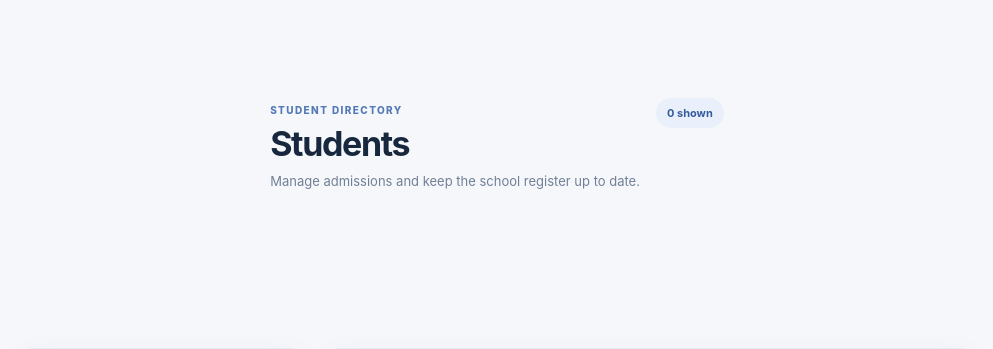
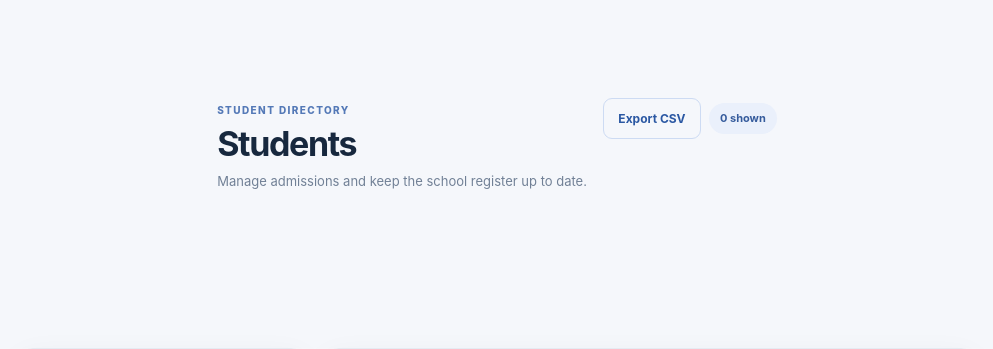
Before and after one commit to pk8873/My_school, a Django app: template templates/schools/students.html in a window 1280 px wide. Shown: the part 76-425 px from the top of the page, without its empty margins (143-1136 px from the left). Run offline with Django 5.2, Linux system fonts and the light colour scheme; the template is opened without the code that fills it, so the values that code supplies are empty.

Commit message:
ui: add scoped CSV export actions

```diff
--- a/templates/schools/students.html
+++ b/templates/schools/students.html
@@ -1,7 +1,7 @@
 {% extends "base.html" %}
 {% block title %}Students · School Saathi{% endblock %}
 {% block content %}
-<div class="page-heading"><div><span class="eyebrow">STUDENT DIRECTORY</span><h1>Students</h1><p>Manage admissions and keep the school register up to date.</p></div><span class="soft-badge">{{ students|length }} shown</span></div>
+<div class="page-heading"><div><span class="eyebrow">STUDENT DIRECTORY</span><h1>Students</h1><p>Manage admissions and keep the school register up to date.</p></div><div class="d-flex gap-2 align-items-center flex-wrap"><a class="btn btn-outline-primary" href="{% url "export_csv" report="students" %}?school={{ membership.school_id }}">Export CSV</a><span class="soft-badge">{{ students|length }} shown</span></div></div>
 <div class="workspace-grid"><section class="panel"><div class="panel-heading"><h2>New admission</h2><p>Choose a class from this school only.</p></div><form method="post">{% csrf_token %}<input type="hidden" name="school" value="{{ membership.school_id }}">{{ form.as_p }}<button class="btn btn-primary w-100" type="submit">Save student</button></form></section>
 <section class="panel panel-wide"><div class="panel-heading"><h2>Student register</h2><form method="get" class="search-form"><input class="form-control" name="q" value="{{ query }}" placeholder="Search name or admission no." aria-label="Search students"><button class="btn btn-outline-primary">Search</button></form></div><div class="table-responsive"><table class="table table-hover align-middle"><thead><tr><th>Admission no.</th><th>Student</th><th>Class</th><th>Admission date</th><th>Status</th></tr></thead><tbody>{% for student in students %}<tr><td><span class="mono">{{ student.admission_number }}</span></td><td><strong>{{ student.first_name }} {{ student.last_name }}</strong><div class="small text-secondary">{% if student.date_of_birth %}DOB {{ student.date_of_birth }}{% endif %}</div></td><td>{{ student.classroom.name }} {{ student.classroom.section }}</td><td>{{ student.admitted_at|default:"—" }}</td><td>{% if student.is_active %}<span class="status-pill status-good">Active</span>{% else %}<span class="status-pill">Inactive</span>{% endif %}</td></tr>{% empty %}<tr><td colspan="5" class="empty-state">No matching students. Create an admission from the form.</td></tr>{% endfor %}</tbody></table></div></section></div>
 {% endblock %}
```
